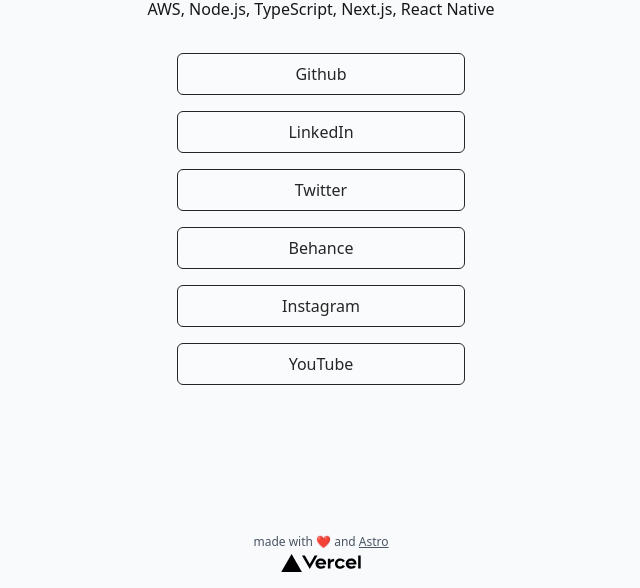
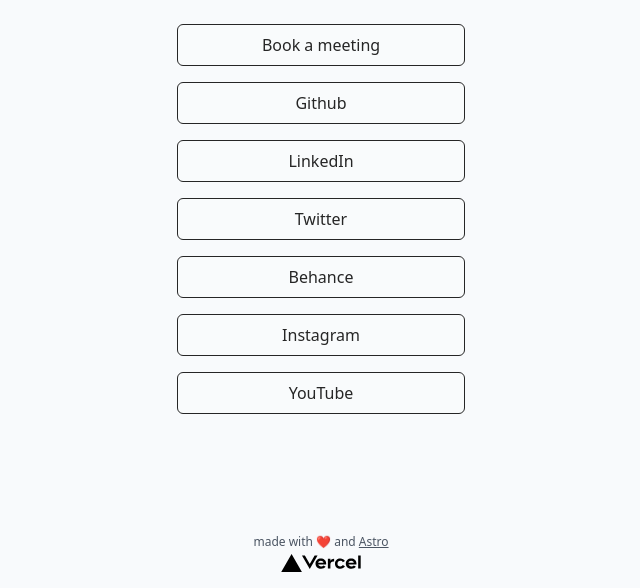
Before and after one commit to tomassabol/portfolio, an Astro site: page / in a window 1280 px wide. Shown: the part 212-800 px from the top of the page, without its empty margins (319-959 px from the left). Built offline with nearby package versions, Linux system fonts and the light colour scheme; Astro itself is replaced by a stand-in of ours; a web font is replaced by a local one.

Commit message:
Add cal.com

```diff
--- a/src/pages/index.astro
+++ b/src/pages/index.astro
@@ -24,6 +24,7 @@
         <div
           class="flex flex-col w-screen text-center justify-center items-center gap-4"
         >
+          <Button href="https://cal.com/tomassabol"> Book a meeting </Button>
           <Button href="https://github.com/tomassabol">Github</Button>
           <Button href="https://www.linkedin.com/in/tomas-sabol/">
             LinkedIn
```
